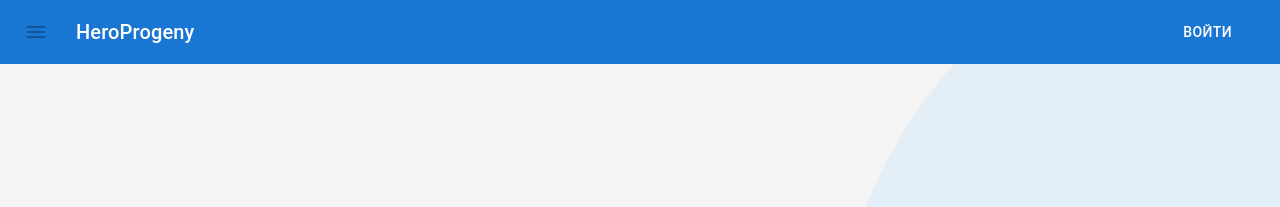
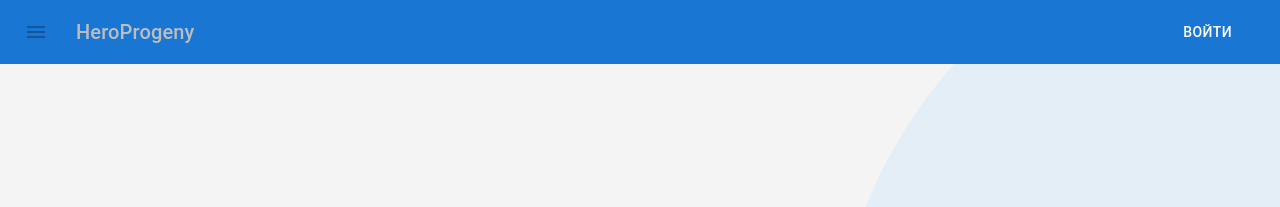
Before and after one commit to AfterAlabama/Heroes3-Project, a React app: page / in a window 1280 px wide. Shown: the top 207 px of the page. Built offline with nearby package versions, Linux system fonts and the light colour scheme.

Commit message:
nav bar animation done

```diff
--- a/src/components/MainPage/Shared/Main/MainPage.tsx
+++ b/src/components/MainPage/Shared/Main/MainPage.tsx
@@ -1,8 +1,10 @@
 import Box from '@mui/material/Box';
-import { createContext, FC, ReactElement } from 'react';
+import { createContext, FC, ReactElement, useEffect } from 'react';
 import Footer from '../Footer/Footer';
 import BlockGrid from '../GridSection/BlockGrid';
 import Main from './Main';
+import { useAppDispatch } from '../../../../hooks/ReduxHooks';
+import { MainSlice } from '../../../../store/Reducers/MainSlice';
 
 interface MainPageProps {
 	Text: ReactElement<HTMLSpanElement>;
@@ -14,6 +16,13 @@ export const MainPageContext = createContext<MainPageProps>(
 );
 
 const MainPage: FC<MainPageProps> = ({ Text, loginButtonOrContent }) => {
+	const dispatch = useAppDispatch()
+	const { changeIsComponentLoading } = MainSlice.actions;
+
+	useEffect(() => {
+		dispatch(changeIsComponentLoading(true))
+	}, [])
+
 	return (
 		<MainPageContext.Provider value={{ Text, loginButtonOrContent }}>
 			<Box
--- a/src/components/Navbar/NavbarLogin.tsx
+++ b/src/components/Navbar/NavbarLogin.tsx
@@ -87,6 +87,12 @@ const NavbarLogin = () => {
 				sx={{
 					ml: 2,
 					mr: 2,
+					transition: 'all 0.5s ease',
+					'&:hover': {
+						p: 1,
+						borderRadius: '15px',
+						boxShadow: '10px 10px 10px rgba(0,0,0,0.5)'
+					}
 				}}
 				onClick={leaveButtonClickHandler}
 				color='inherit'
@@ -99,6 +105,12 @@ const NavbarLogin = () => {
 				sx={{
 					ml: 2,
 					mr: 2,
+					transition: 'all 0.5s ease',
+					'&:hover': {
+						p: 1,
+						borderRadius: '15px',
+						boxShadow: '10px 10px 10px rgba(0,0,0,0.5)',
+					}
 				}}
 			>
 				Удалить Аккаунт
--- a/src/components/Navbar/NavbarLogo.tsx
+++ b/src/components/Navbar/NavbarLogo.tsx
@@ -1,19 +1,58 @@
 import Typography from '@mui/material/Typography';
 import { RouteNames } from '../../types/Enums/RouteNames';
-import { Link } from 'react-router-dom';
+import { Link as ReactRouterLink, useLocation } from 'react-router-dom';
+import Link from '@mui/material/Link';
 
 const NavbarLogo = () => {
+	const location = useLocation();
+
+	const navbarLinkCondition = () => {
+		if(location.pathname !== RouteNames.DEFAULT){
+			return (
+				<Link
+				component={ReactRouterLink}
+				to={RouteNames.DEFAULT}
+				sx={{
+					color:'white',
+					textDecoration: 'none',
+					cursor:'pointer',
+					transition: 'all 0.5s ease',
+					'&:hover': {
+						p: 1,
+						borderRadius: '15px',
+						boxShadow: '10px 10px 10px rgba(0,0,0,0.5)'
+					}
+				}}
+			>
+				HeroProgeny
+			</Link>
+			)
+		}
+
+		return (
+			<Link
+				component={ReactRouterLink}
+				to={''}
+				sx={(theme) => ({
+					color: theme.palette.grey[400],
+					textDecoration: 'none',
+					cursor:'default'
+				})}
+			>
+				HeroProgeny
+			</Link>
+		)
+	}
+
 	return (
 		<Typography
 			variant='h6'
 			component='div'
-			sx={{ flexGrow: 1, cursor: 'pointer' }}
-
+			sx={{
+				flexGrow: 1,
+			}}
 		>
-			<Link to={RouteNames.DEFAULT} style={{
-				color:'white',
-				textDecoration: 'none'
-			}} >HeroProgeny</Link>
+			{navbarLinkCondition()}
 		</Typography>
 	);
 };
```
